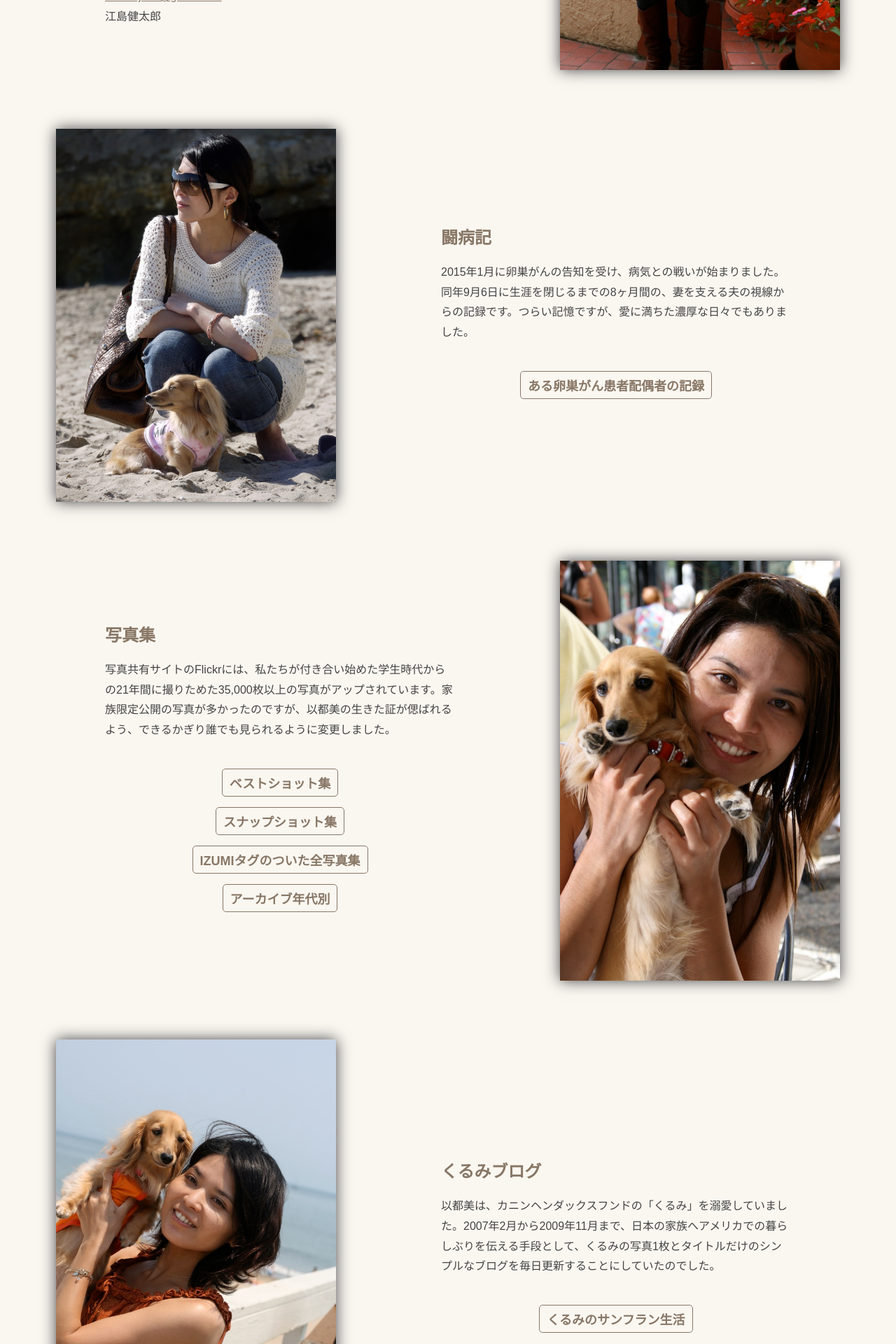
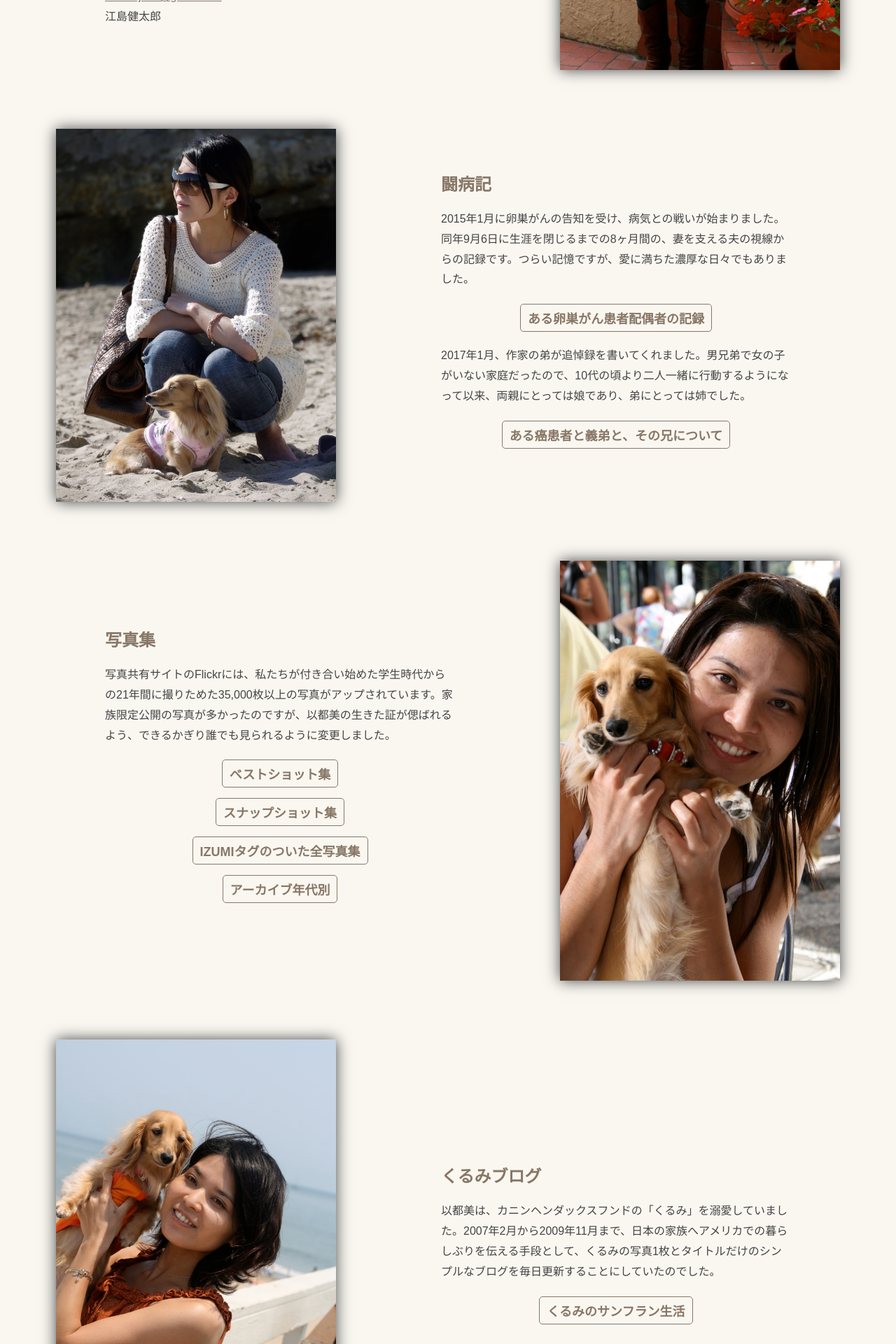
Before and after one commit to izumi-rip/izumi-rip.github.io, a Jekyll site: the page built from home/index.html, in a window 1280 px wide. Shown: the part 540-2460 px from the top of the page at 70% size. Built offline with Jekyll 4.4.1, drawn with Linux system fonts in a browser that asks for light colours; nearby versions of some CDN libraries; some web fonts are replaced.

Commit message:
Add shu's memorial piece.

```diff
--- a/_config.yml
+++ b/_config.yml
@@ -1,4 +1,4 @@
-gems:
+plugins:
   - jekyll-coffeescript
 sass:
   syntax: scss
--- a/css/home.scss
+++ b/css/home.scss
@@ -16,7 +16,7 @@ h2 {
 }
 
 .buttons {
-  margin-top: 40px;
+  margin: 20px 0;
   text-align: center;
 }
 
--- a/home/index.html
+++ b/home/index.html
@@ -47,6 +47,14 @@
         <div class="buttons">
           <p>
             <a href="http://ovarian.hatenablog.com/" class="button hvr-grow">ある卵巣がん患者配偶者の記録</a>
+          </p>
+        </div>
+        <p>
+          2017年1月、作家の弟が追悼録を書いてくれました。男兄弟で女の子がいない家庭だったので、10代の頃より二人一緒に行動するようになって以来、両親にとっては娘であり、弟にとっては姉でした。
+        </p>
+        <div class="buttons">
+          <p>
+            <a href="http://ejibexejibex.hatenablog.com/entry/2017/01/04/213845" class="button hvr-grow">ある癌患者と義弟と、その兄について</a>
           </p>
         </div>
       </div>
```
Also changed, not shown: Gemfile.lock.
